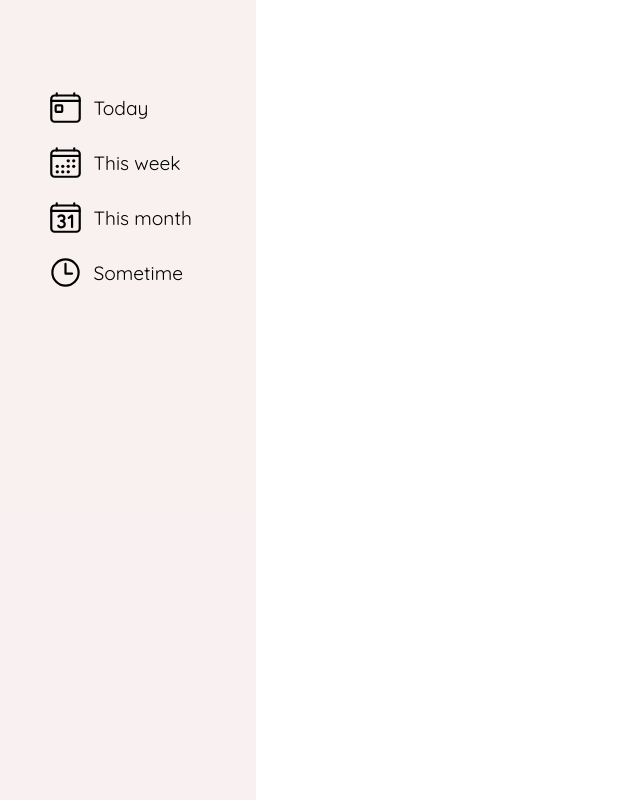
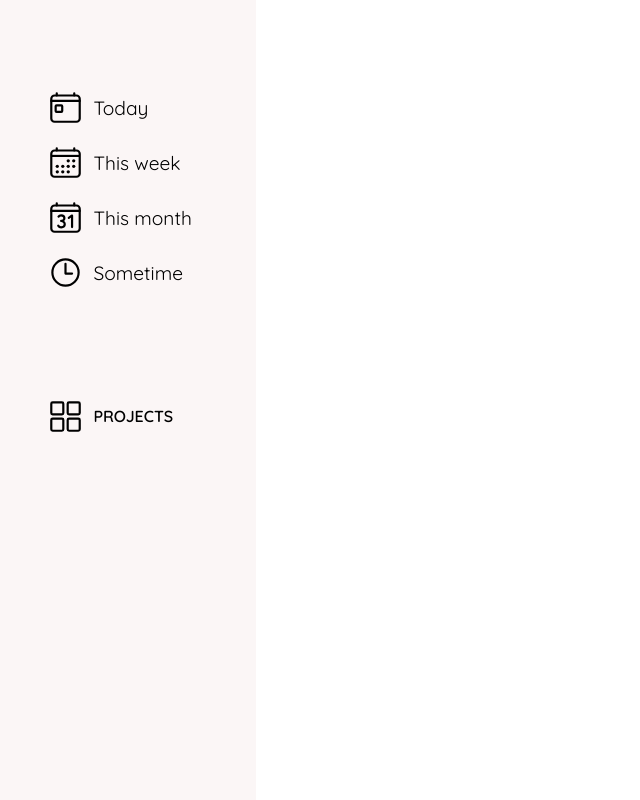
Before and after one commit to ladinofel/todo-app, a website built with webpack: page src/template.html in a window 1280 px wide. Shown: the whole page, without its empty margins (0-640 px from the left). Built offline with nearby package versions, Linux system fonts and the light colour scheme.

Commit message:
Add the project section on the left-menu

```diff
--- a/src/components/leftPanel.js
+++ b/src/components/leftPanel.js
@@ -2,6 +2,7 @@ import Today from '/src/icons/today-outline.svg';
 import Week from '/src/icons/calendar-outline.svg';
 import Month from '/src/icons/calendar-number-outline.svg';
 import Sometime from '/src/icons/time-outline.svg';
+import Project from '/src/icons/grid-outline.svg';
 
 
 const menuGenerator = (() => {
@@ -55,5 +56,26 @@ const menuGenerator = (() => {
 
 })();
 
+const projectGenerator = (() => {
 
-export default menuGenerator;
+  const leftColumn = document.querySelector('#left-column');
+
+  const projectMenu = document.createElement('div');
+  projectMenu.classList.add('project-menu');
+
+  const projectHeader = document.createElement('div');
+  projectHeader.classList.add('project-header');
+  const projectIcon = new Image();
+  projectIcon.src = Project;
+  const projectTitle = document.createElement('p');
+  projectTitle.classList.add('project-title');
+  projectTitle.textContent = 'PROJECTS';
+
+  projectHeader.append(projectIcon, projectTitle);
+  projectMenu.append(projectHeader);
+  leftColumn.append(projectMenu);
+
+})();
+
+
+export default (menuGenerator, projectGenerator);
--- a/src/index.js
+++ b/src/index.js
@@ -1,2 +1,3 @@
 import './styles.css';
 import menuGenerator from './components/leftPanel';
+import projectGenerator  from './components/leftPanel';
--- a/src/styles.css
+++ b/src/styles.css
@@ -18,7 +18,7 @@ body {
 
 #left-column {
   grid-area: 1 / 1 / 3 / 2;
-  background-color: rgba(249, 240, 240, 0.94);
+  background-color: rgb(251, 246, 246);
 }
 
 #header {
@@ -36,14 +36,16 @@ img {
   height: auto;
 }
 
-.menu-icon {
+.menu-icon,
+.project-header {
   display: flex;
   gap: 10px;
   padding: 10px;
   align-items: center;
 }
 
-.left-menu {
+.left-menu,
+.project-menu {
   margin: 10vh 0 10vh 3vw;
 }
 
@@ -54,3 +56,7 @@ img {
 a:hover {
   cursor: pointer;
 }
+
+.project-header {
+  font-weight: 600;
+}
```
